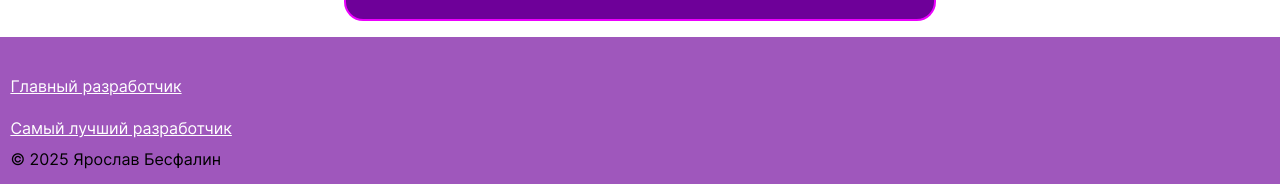
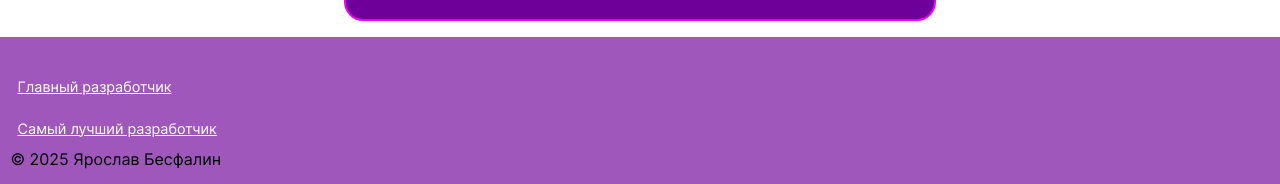
Before and after one commit to DanteBes/danteBes.github.io, a React (Vite) app: page / in a window 1280 px wide. Shown: the part 1284-1468 px from the top of the page. Built offline with nearby package versions, Linux system fonts and the light colour scheme.

Commit message:
Стилизовал ссылки в футере

```diff
--- a/src/components/footer/Footer.module.css
+++ b/src/components/footer/Footer.module.css
@@ -16,18 +16,17 @@
 }
 
 .footer__bar_link-item {
-
+    font-size: 0.9rem;
+    padding: 0.5em;
+    border-radius: 0.5em;
 }
 
 .footer__bar_link-item--developer {
     color: var(--bg-clr);
-    &._effect:hover {
-
-    }
 }
 
-.footer__bar_link-item--developer_effect {
-
+.footer__bar_link-item--developer_effect:hover {
+    background-color: var(--theme-clr-1);
 }
 
 .footer__WaterMark {
```
